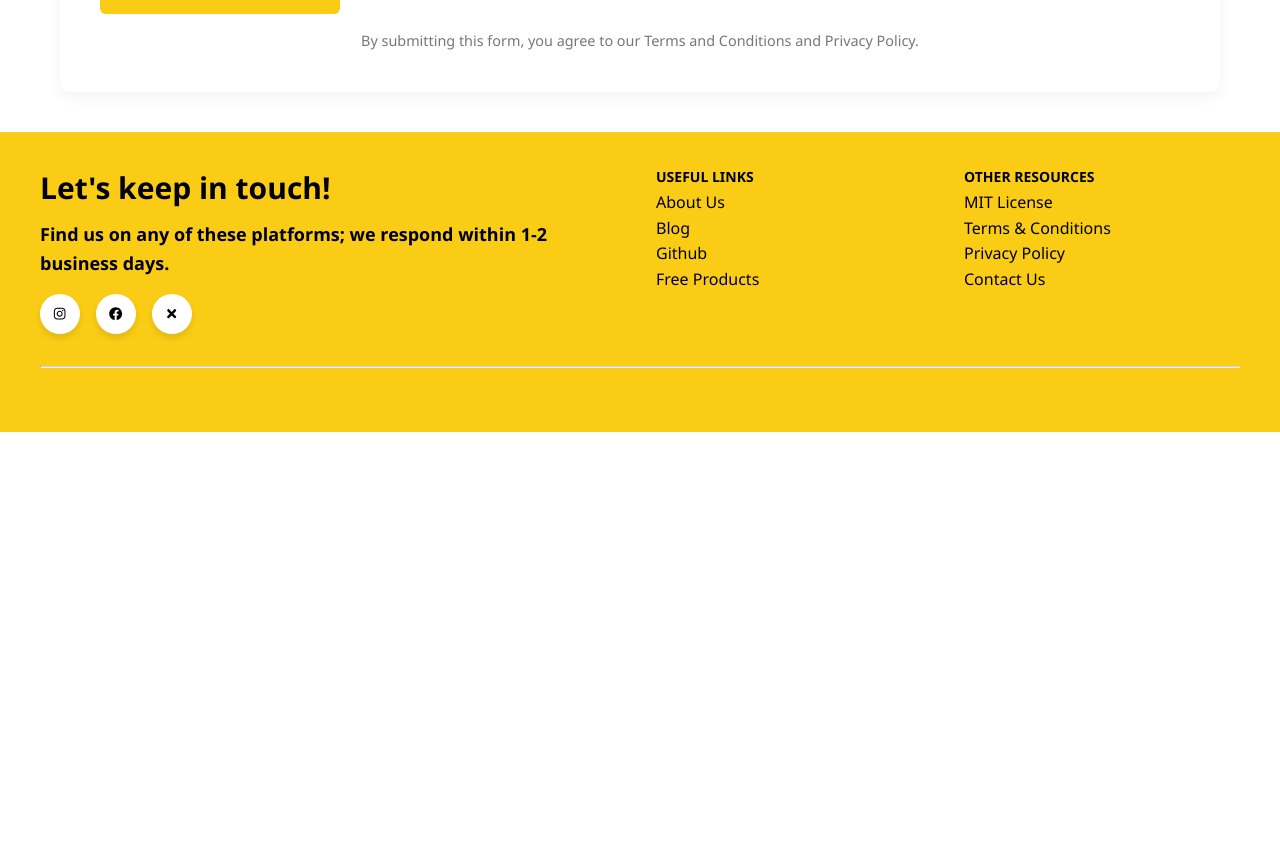
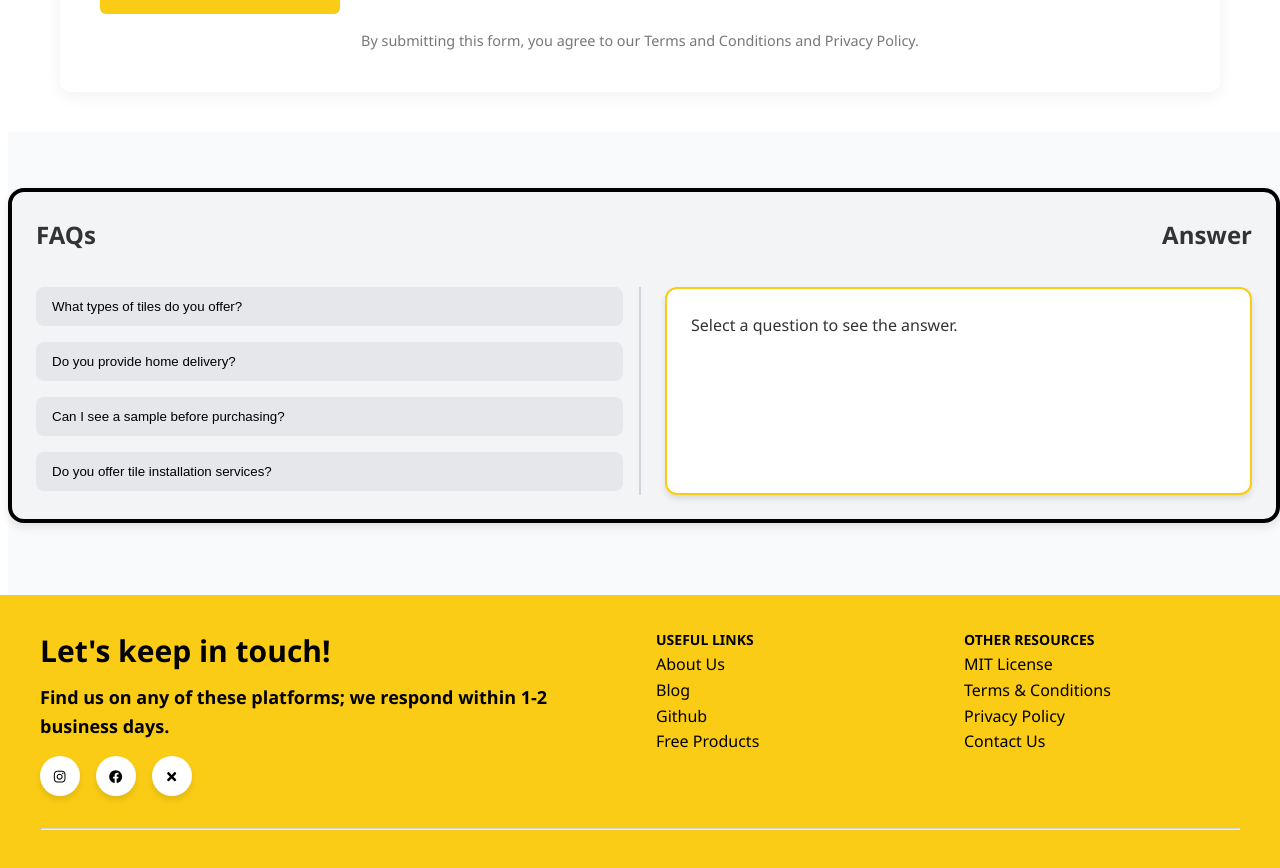
Before and after one commit to devendhiran013/orientbell, a React (Create React App) app in the folder Client/: page /becomeadealer in a window 1280 px wide. Shown: the part 2840-3708 px from the top of the page. Before the commit the page ends 3272 px from the top, so only its background shows below. Built offline with nearby package versions, Linux system fonts and the light colour scheme.

Commit message:
Add Faqs component to AboutUs, BecomeADealer, ContactUs, and DesignIdeas pages

```diff
--- a/Client/src/Pages/AboutUs.jsx
+++ b/Client/src/Pages/AboutUs.jsx
@@ -1,6 +1,7 @@
 import React from 'react';
 import Header from '../Components/Header';
 import TileCarousel from '../Components/TileCarousel';
+import Faqs from '../Components/Faqs';
 import Footer from '../Components/Footer';
 import { FaAward, FaShieldAlt, FaLeaf, FaUsers, FaBuilding } from 'react-icons/fa';
 import { GiModernCity } from 'react-icons/gi';
@@ -113,6 +114,7 @@ const AboutUs = () => {
           </div>
         </div>
       </div>
+      <Faqs />
       <Footer />
     </div>
   );
--- a/Client/src/Pages/BecomeADealer.jsx
+++ b/Client/src/Pages/BecomeADealer.jsx
@@ -1,6 +1,7 @@
 import React, { useState } from 'react';
 import { FaBuilding, FaUser, FaPhone, FaEnvelope, FaMapMarkerAlt, FaChevronDown } from 'react-icons/fa';
 import Header from '../Components/Header';
+import Faqs from '../Components/Faqs';
 import Footer from '../Components/Footer';
 import '../Styles/BecomeADealer.css';
 import Select from "react-select";
@@ -422,6 +423,7 @@ const BecomeADealer = () => {
                     </form>
                 </div>
             </div>
+            <Faqs />
             <Footer />
         </div>
     );
--- a/Client/src/Pages/ContactUs.jsx
+++ b/Client/src/Pages/ContactUs.jsx
@@ -2,6 +2,7 @@ import React from 'react'
 import Header from '../Components/Header'
 import ContactSlider from '../Components/ContactSlider'
 import ContactForm from '../Components/ContactForm'
+import FAQ from '../Components/Faqs'
 import Footer from '../Components/Footer'
 const ContactUs = () => {
     return (
@@ -9,6 +10,7 @@ const ContactUs = () => {
             <Header />
             <ContactSlider />
             <ContactForm />
+            <FAQ />
             <Footer />
         </div>
     )
--- a/Client/src/Pages/DesignIdeas.jsx
+++ b/Client/src/Pages/DesignIdeas.jsx
@@ -1,12 +1,14 @@
 import React from 'react'
 import Header from '../Components/Header'
 import TalkWithExperts from '../Components/TalkWithExperts'
+import Faqs from '../Components/Faqs'
 import Footer from '../Components/Footer'
 const DesignIdeas = () => {
   return (
     <div>
       <Header />
       <TalkWithExperts />
+      <Faqs />
       <Footer />
     </div>
   )
```
